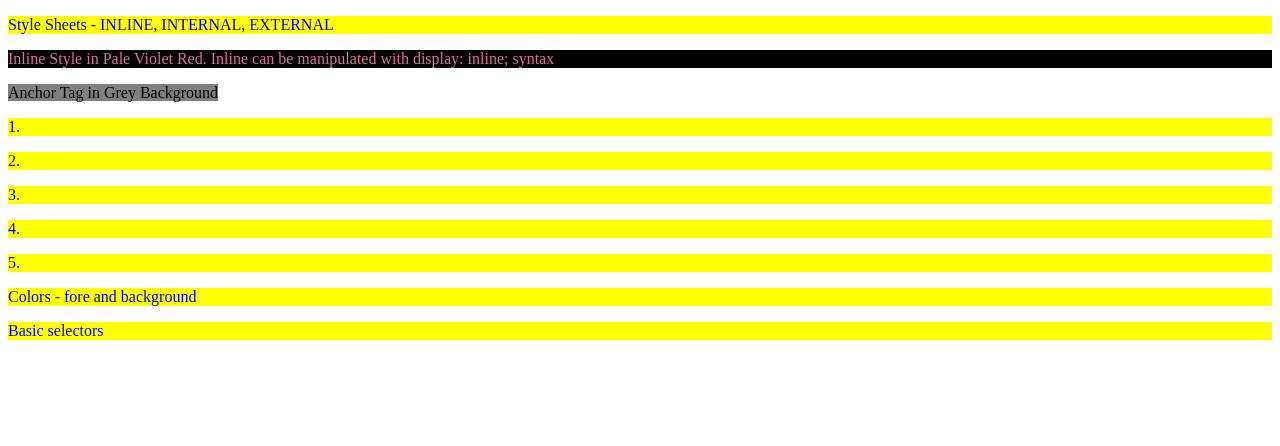
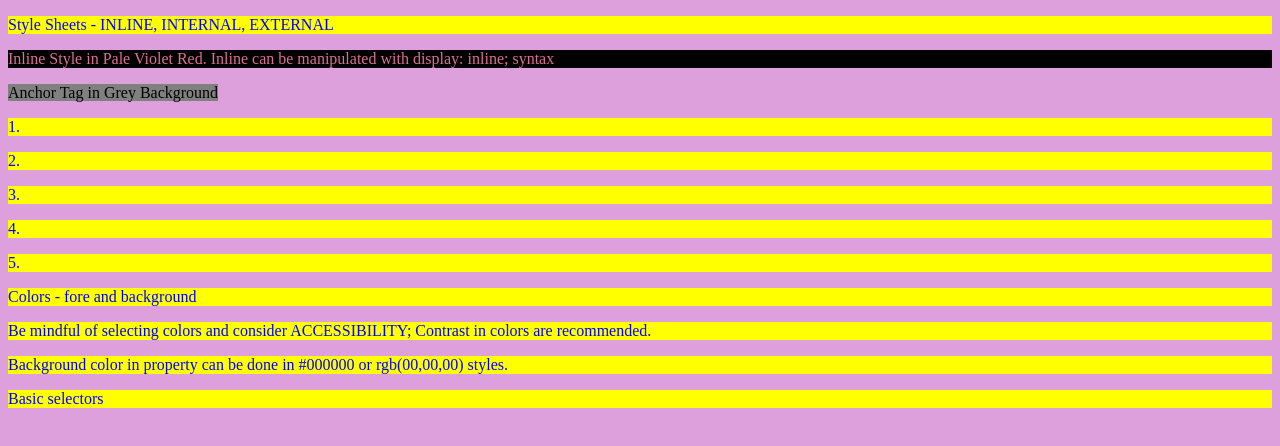
Before and after one commit to ms-dariyansim-xo/LECTURE-5---Styles, a plain HTML site: page index.html in a window 1280 px wide. Drawn offline with Linux system fonts and the light colour scheme.

Commit message:
Update index.html

```diff
--- a/index.html
+++ b/index.html
@@ -18,6 +18,11 @@
             it's based on priority levels*/
             background-color: turquoise;
         }
+        body{
+            /*bg color can be read in background-color: rgb(00,00,00)
+            or #000000 style.*/
+            background-color: plum;
+        }
 
 
 
@@ -37,7 +42,10 @@
     <p>3.</p>
     <p>4.</p>
     <p>5.</p>
+
     <p>Colors - fore and background</p>
+    <p>Be mindful of selecting colors and consider ACCESSIBILITY; Contrast in colors are recommended.</p>
+    <p>Background color in property can be done in #000000 or rgb(00,00,00) styles.</p>
     <p>Basic selectors</p>
 
 
```
